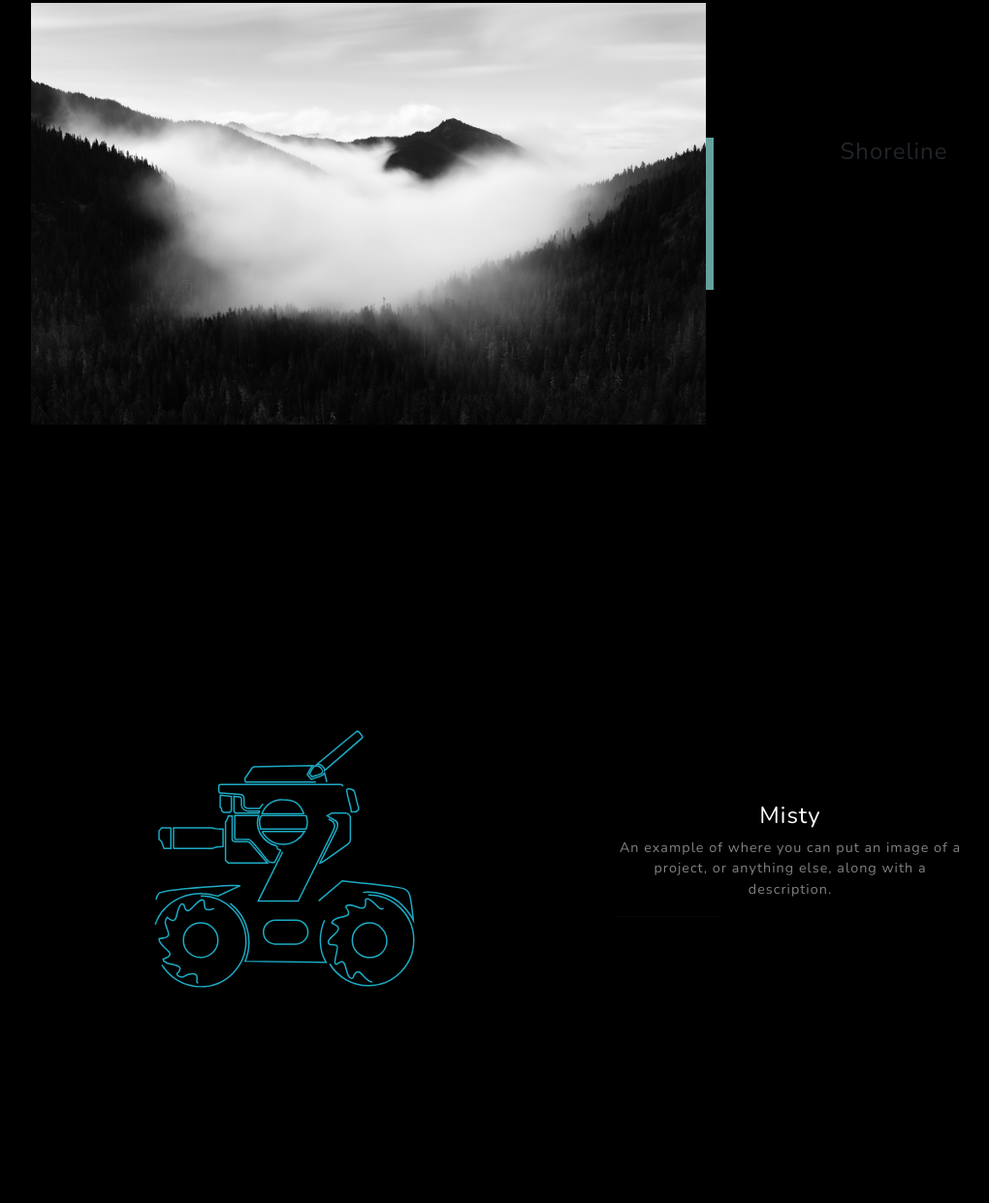
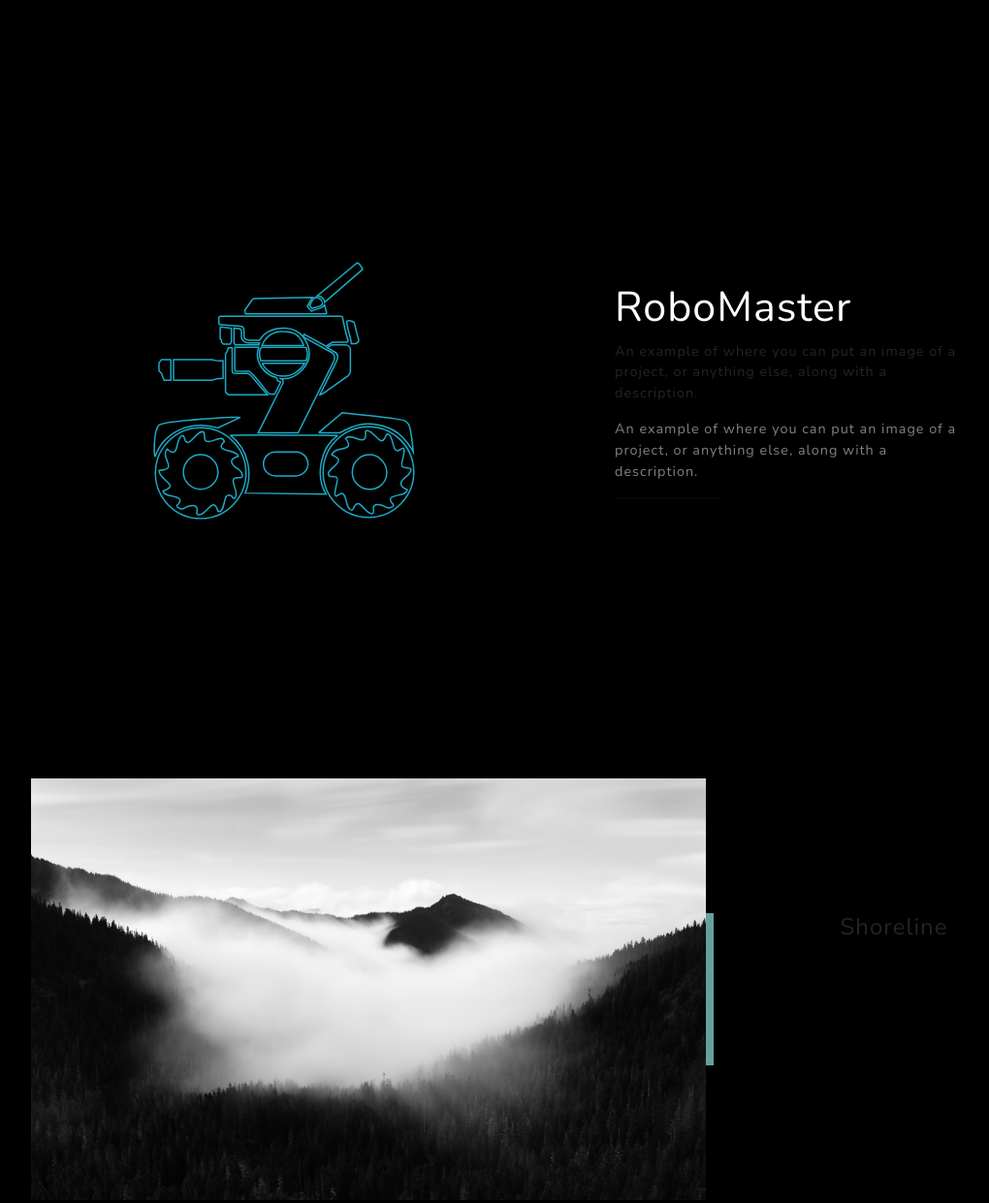
Before and after one commit to liuzikai/zikailiu.com, a website: page index.html in a window 1280 px wide. Shown: the part 2191-3432 px from the top of the page at 97% size, without its empty margins (86-1106 px from the left). Drawn offline with nearby package versions, Linux system fonts and the light colour scheme.

Commit message:
new: responsive header font size

```diff
--- a/css/zikai.css
+++ b/css/zikai.css
@@ -1,32 +1,69 @@
-#robomaster-animated-svg{
+#robomaster-animated-svg {
     stroke-dasharray: 520;
     stroke-dashoffset: 520;
 }
 
-#aurora-os-animated-svg{
+#aurora-os-animated-svg {
     stroke-dasharray: 550;
     stroke-dashoffset: 550;
 }
 
 .sticky-container {
-    min-height:100vh
+    min-height: 100vh
 }
 
 .sticky-element {
     position: sticky;
     top: 0;
     height: auto;
-    min-height:100vh
+    min-height: 100vh
 }
 
 .come-in {
     transform: translateY(150px);
     animation: come-in 0.8s ease forwards;
 }
+
 .come-in:nth-child(odd) {
     animation-duration: 0.6s; /* So they look staggered */
 }
 
 @keyframes come-in {
-    to { transform: translateY(0); }
+    to {
+        transform: translateY(0);
+    }
 }
+
+.typography-header {
+    font-size: 28px;
+}
+
+@media (min-width: 576px) {
+    .typography-header {
+        font-size: 34px;
+    }
+}
+
+@media (min-width: 768px) {
+    .typography-header {
+        font-size: 40px;
+    }
+}
+
+@media (min-width: 992px) {
+    .typography-header {
+        font-size: 36px;
+    }
+}
+
+@media (min-width: 1200px) {
+    .typography-header {
+        font-size: 43px;
+    }
+}
+
+@media (min-width: 1400px) {
+    .typography-header {
+        font-size: 52px;
+    }
+}
--- a/index.html
+++ b/index.html
@@ -75,6 +75,26 @@
 <!-- Projects-->
 <section class="projects-section bg-black" id="projects">
     <div class="container px-4 px-lg-5">
+        <!-- Project One Row-->
+        <div class="row gx-0 mb-5 mb-lg-0 justify-content-center align-items-center min-vh-100">
+            <div class="col-lg-6">
+                <div data-include="assets/img/robomaster-icon.svg"></div>
+            </div>
+            <div class="col-lg-6">
+                <div class="bg-black text-start h-100 project">
+                    <div class="d-flex h-100">
+                        <div class="project-text w-100 my-auto text-start text-lg-left">
+                            <h2 class="typography-header text-white come-in-text">RoboMaster</h2>
+                            <p class="text-white-75">An example of where you can put an image of a project, or
+                                anything else, along with a description.</p>
+                            <p class="mb-0 text-white-50">An example of where you can put an image of a project, or
+                                anything else, along with a description.</p>
+                            <hr class="d-none d-lg-block mb-0 ms-0"/>
+                        </div>
+                    </div>
+                </div>
+            </div>
+        </div>
         <!-- Featured Project Row-->
         <div class="row gx-0 mb-4 mb-lg-5 align-items-center">
             <div class="col-xl-8 col-lg-7"><img class="img-fluid mb-3 mb-lg-0" src="assets/img/bg-masthead.jpg"
@@ -85,24 +105,6 @@
                     <p class="text-black-50 mb-0">Grayscale is open source and MIT licensed. This means you can use it
                         for any project - even commercial projects! Download it, customize it, and publish your
                         website!</p>
-                </div>
-            </div>
-        </div>
-        <!-- Project One Row-->
-        <div class="row gx-0 mb-5 mb-lg-0 justify-content-center align-items-center min-vh-100">
-            <div class="col-lg-6">
-                <div data-include="assets/img/robomaster-icon.svg"></div>
-            </div>
-            <div class="col-lg-6">
-                <div class="bg-black text-center h-100 project">
-                    <div class="d-flex h-100">
-                        <div class="project-text w-100 my-auto text-center text-lg-left">
-                            <h4 class="text-white come-in-text">Misty</h4>
-                            <p class="mb-0 text-white-50">An example of where you can put an image of a project, or
-                                anything else, along with a description.</p>
-                            <hr class="d-none d-lg-block mb-0 ms-0"/>
-                        </div>
-                    </div>
                 </div>
             </div>
         </div>
```
